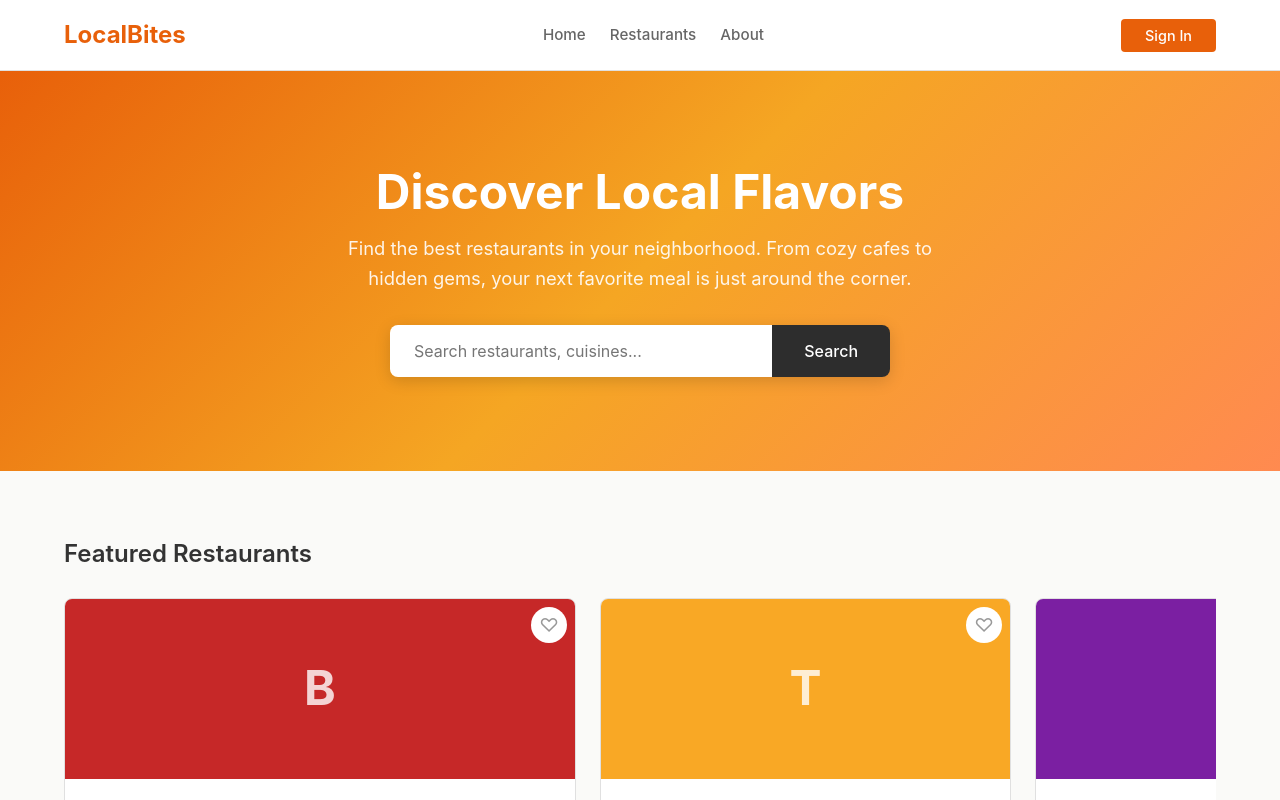
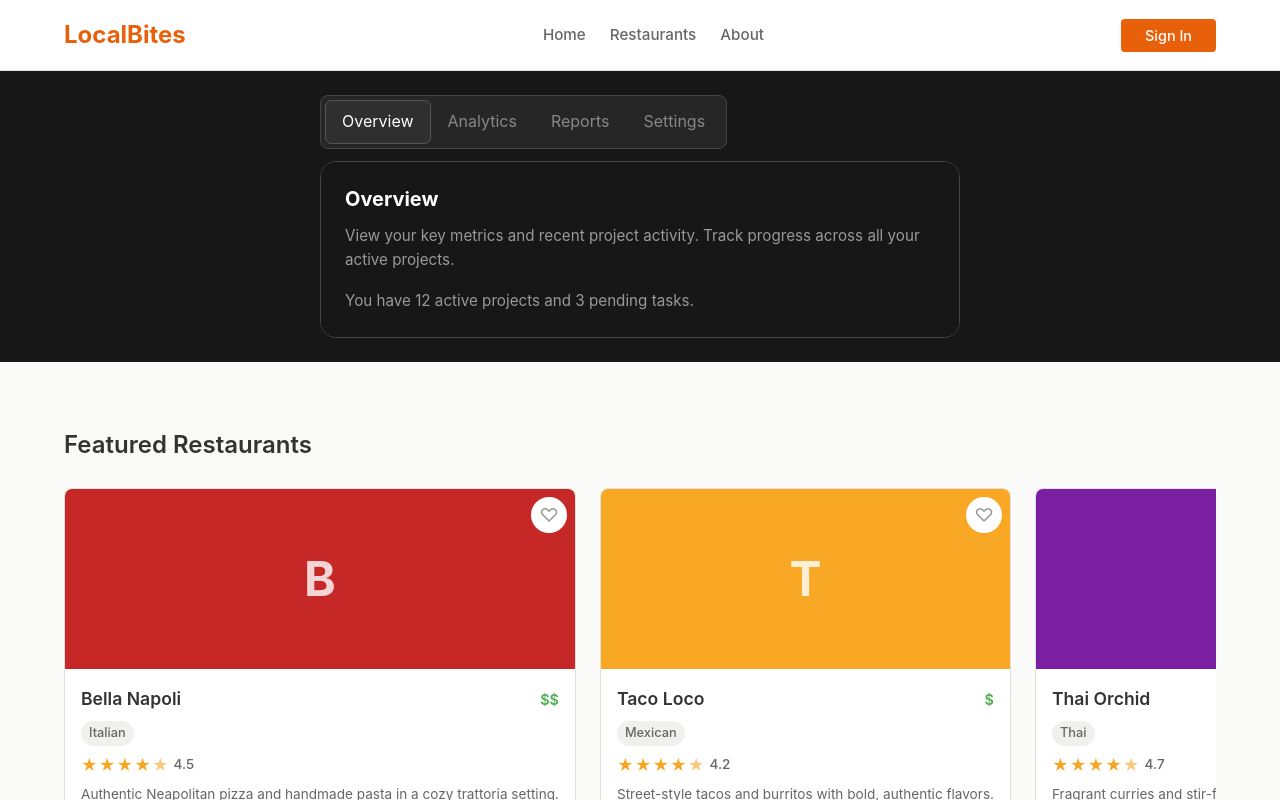
Before and after one commit to foux-test-org/localbites, a React (Vite) app: page / in a window 1280 px wide. Shown: the top 800 px of the page. Built offline with nearby package versions, Linux system fonts and the light colour scheme.

Commit message:
Replaces `Hero` with the new component design `FouxTabsDefaultFillFixed` in `Home.tsx`.

```diff
--- /dev/null
+++ b/src/components/FouxTabsDefaultFillFixed/FouxTabsDefaultFillFixed.module.css
@@ -0,0 +1,110 @@
+.container {
+  background: #171717;
+  padding: 24px;
+  display: flex;
+  justify-content: center;
+  align-items: center;
+  text-align: center;
+}
+
+.wrapper {
+  width: 100%;
+  max-width: 640px;
+  display: flex;
+  flex-direction: column;
+  gap: 0px;
+}
+
+.tablist {
+  display: flex;
+  flex-wrap: wrap;
+  background: #262626;
+  border-radius: 8px;
+  padding: 4px;
+  width: fit-content;
+  gap: 0px;
+  text-align: left;
+  justify-content: flex-start;
+  border-style: solid;
+  border-width: 1px;
+  border-color: #444444;
+}
+
+.tab {
+  background: transparent;
+  border-radius: 6px;
+  padding: 8px 16px;
+  font-size: 16px;
+  font-weight: 400;
+  line-height: 1.6;
+  color: #888888;
+  cursor: pointer;
+  transition: background 0.2s ease, color 0.2s ease;
+  white-space: nowrap;
+  text-align: center;
+  justify-content: center;
+  border: 1px solid transparent;
+}
+
+.tab.isSelected {
+  background: #2f2f2f;
+  color: #ffffff;
+  border-style: solid;
+  border-width: 1px;
+  border-color: #555555;
+}
+
+.panels {
+  display: grid;
+  width: 100%;
+  margin-top: 12px;
+  border-radius: 16px;
+  overflow: hidden;
+  text-align: left;
+  justify-content: flex-start;
+  border-style: solid;
+  border-width: 1px;
+  border-color: #444444;
+}
+
+.panel {
+  grid-area: 1 / 1;
+  background: #171717;
+  border-radius: 6px;
+  padding: 24px;
+  text-align: left;
+  justify-content: flex-start;
+  display: block;
+  opacity: 0;
+  visibility: hidden;
+  transition: opacity 300ms ease, visibility 0s 300ms;
+}
+
+.panel.isVisible {
+  opacity: 1;
+  visibility: visible;
+  transition: opacity 300ms ease, visibility 0s 0s;
+}
+
+.panelTitle {
+  font-size: 1.25rem;
+  font-weight: 700;
+  color: #ffffff;
+  margin-bottom: 12px;
+  line-height: 1.3;
+}
+
+.panelText {
+  font-size: 0.95rem;
+  color: #999999;
+  line-height: 1.6;
+  margin-bottom: 16px;
+}
+
+.panelText:last-child {
+  margin-bottom: 0;
+}
+
+.panel {
+  display: block;
+}
--- /dev/null
+++ b/src/components/FouxTabsDefaultFillFixed/FouxTabsDefaultFillFixed.tsx
@@ -0,0 +1,72 @@
+import React, { useId, useState } from 'react';
+import styles from './FouxTabsDefaultFillFixed.module.css';
+
+export interface TabItem {
+  label: string;
+  panelTitle: string;
+  panelTexts: string[];
+}
+
+export interface FouxTabsDefaultFillFixedProps {
+  tabs: TabItem[];
+  ariaLabel?: string;
+  onSelect?: (index: number) => void;
+}
+
+export function FouxTabsDefaultFillFixed({
+  tabs,
+  ariaLabel = 'Main navigation tabs',
+  onSelect,
+}: FouxTabsDefaultFillFixedProps): React.ReactNode {
+  const baseId = useId();
+  const [selected, setSelected] = useState(0);
+
+  return (
+    <section className={styles.container}>
+      <div className={styles.wrapper}>
+        <div
+          className={styles.tablist}
+          role="tablist"
+          aria-label={ariaLabel}
+        >
+          {tabs.map((tab, i) => (
+            <button
+              key={`${tab.label}-${i}`}
+              id={`${baseId}-tab-${i}`}
+              type="button"
+              role="tab"
+              aria-selected={selected === i}
+              aria-controls={`${baseId}-panel-${i}`}
+              onClick={() => {
+                setSelected(i);
+                onSelect?.(i);
+              }}
+              className={`${styles.tab} ${selected === i ? styles.isSelected : ''}`}
+            >
+              {tab.label}
+            </button>
+          ))}
+        </div>
+
+        <div className={styles.panels}>
+          {tabs.map((tab, i) => (
+            <div
+              key={`${tab.label}-panel-${i}`}
+              id={`${baseId}-panel-${i}`}
+              role="tabpanel"
+              aria-labelledby={`${baseId}-tab-${i}`}
+              className={`${styles.panel} ${selected === i ? styles.isVisible : ''}`}
+            >
+              <h2 className={styles.panelTitle}>{tab.panelTitle}</h2>
+              {tab.panelTexts.map((text, j) => (
+                <p key={`${tab.label}-text-${j}`} className={styles.panelText}>
+                  {text}
+                </p>
+              ))}
+            </div>
+          ))}
+        </div>
+      </div>
+    </section>
+  );
+}
--- a/src/pages/Home.tsx
+++ b/src/pages/Home.tsx
@@ -6,6 +6,7 @@ import { RestaurantCard } from '../components/RestaurantCard/RestaurantCard';
 import { CategoryTile } from '../components/CategoryTile/CategoryTile';
 import { Newsletter } from '../components/Newsletter/Newsletter';
 import styles from './Home.module.css';
+import { FouxTabsDefaultFillFixed } from "../components/FouxTabsDefaultFillFixed/FouxTabsDefaultFillFixed";
 
 interface HomeProps {
   isFavorite: (id: string) => boolean;
@@ -24,6 +25,41 @@ const categories = [
 ];
 
 export function Home({ isFavorite, onFavorite, onViewMenu, onToast }: HomeProps): React.ReactNode {
+    // FOUX_TODO: replace with real tab content
+    const fouxTabsData = [
+      {
+        label: 'Overview',
+        panelTitle: 'Overview',
+        panelTexts: [
+          'View your key metrics and recent project activity. Track progress across all your active projects.',
+          'You have 12 active projects and 3 pending tasks.',
+        ],
+      },
+      {
+        label: 'Analytics',
+        panelTitle: 'Analytics',
+        panelTexts: [
+          'Explore detailed analytics and performance data for your projects.',
+          'Track trends, conversions, and engagement metrics over time.',
+        ],
+      },
+      {
+        label: 'Reports',
+        panelTitle: 'Reports',
+        panelTexts: [
+          'Generate and review detailed reports for your team and stakeholders.',
+          'Export data in multiple formats including PDF and CSV.',
+        ],
+      },
+      {
+        label: 'Settings',
+        panelTitle: 'Settings',
+        panelTexts: [
+          'Manage your account preferences, notifications, and integrations.',
+          'Configure team permissions and workspace settings.',
+        ],
+      },
+    ];
   const navigate = useNavigate();
   const featured = restaurants.slice(0, 5);
 
@@ -37,7 +73,7 @@ export function Home({ isFavorite, onFavorite, onViewMenu, onToast }: HomeProps)
 
   return (
     <div>
-      <Hero />
+      <FouxTabsDefaultFillFixed tabs={fouxTabsData} />
 
       <section className={styles.section}>
         <div className={styles.container}>
```
